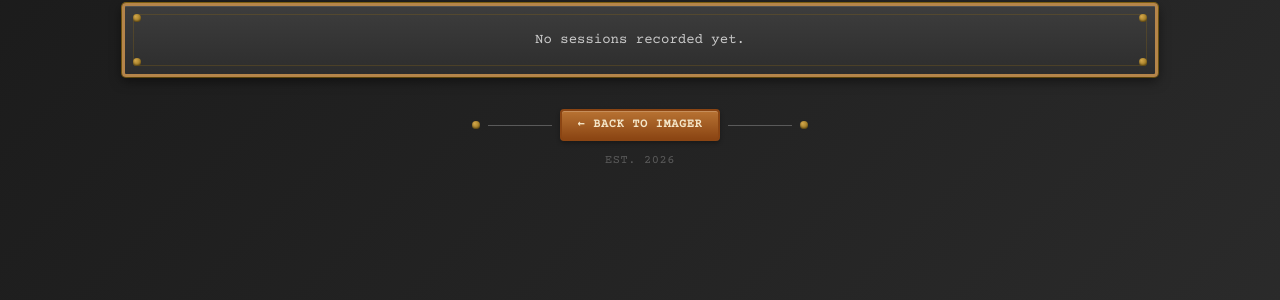
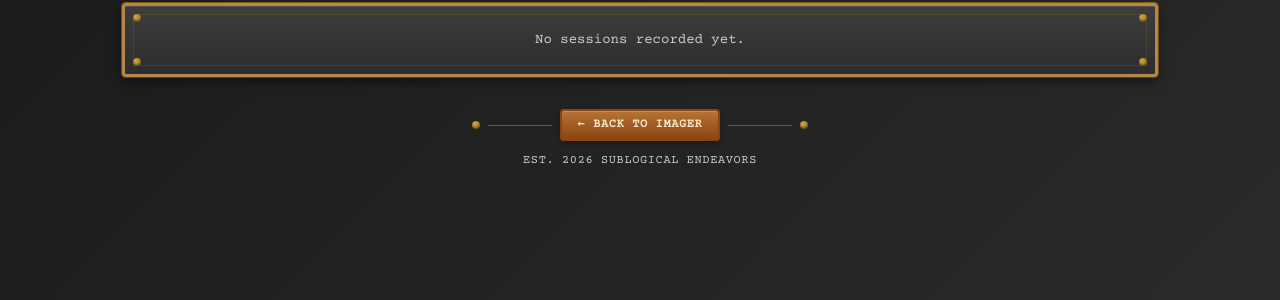
Before and after one commit to humbabba/imager, a PHP site: page /log/ in a window 1280 px wide. Shown: the part 197-497 px from the top of the page. Run offline with PHP 8.4, Linux system fonts and the light colour scheme; style sheets or scripts are compiled from the project's sources.

Commit message:
Links to SE in footer

```diff
--- a/index.php
+++ b/index.php
@@ -501,7 +501,7 @@
             <p class="text-steam text-xs mt-3 uppercase tracking-wider">
                 v. <?= $version ?>
                 <span class="mx-2">&middot;</span>
-                Est. 2026
+                Est. 2026 <a href="https://www.sublogicalendeavors.com/" target="_blank">Sublogical Endeavors</a>
                 <span class="mx-2">&middot;</span>
                 <a href="manual.php" class="text-steam hover:text-brass transition-colors">User Manual</a>
                 <span class="mx-2">&middot;</span>
--- a/log/index.php
+++ b/log/index.php
@@ -110,7 +110,7 @@ if (file_exists($dbPath)) {
                 <div class="h-px w-16 bg-iron-light"></div>
                 <div class="rivet"></div>
             </div>
-            <p class="text-iron-light text-xs mt-3 uppercase tracking-wider">Est. 2026</p>
+            <p class="text-steam text-xs mt-3 uppercase tracking-wider">Est. 2026 <a href="https://www.sublogicalendeavors.com/" target="_blank">Sublogical Endeavors</a></p>
         </div>
     </div>
 </body>
--- a/manual.php
+++ b/manual.php
@@ -482,7 +482,7 @@
                 <div class="h-px w-16 bg-iron-light"></div>
                 <div class="rivet"></div>
             </div>
-            <p class="text-iron-light text-xs mt-3 uppercase tracking-wider">Est. 2026</p>
+            <p class="text-steam text-xs mt-3 uppercase tracking-wider">Est. 2026 <a href="https://www.sublogicalendeavors.com/" target="_blank">Sublogical Endeavors</a></p>
         </div>
     </div>
 </body>
```
